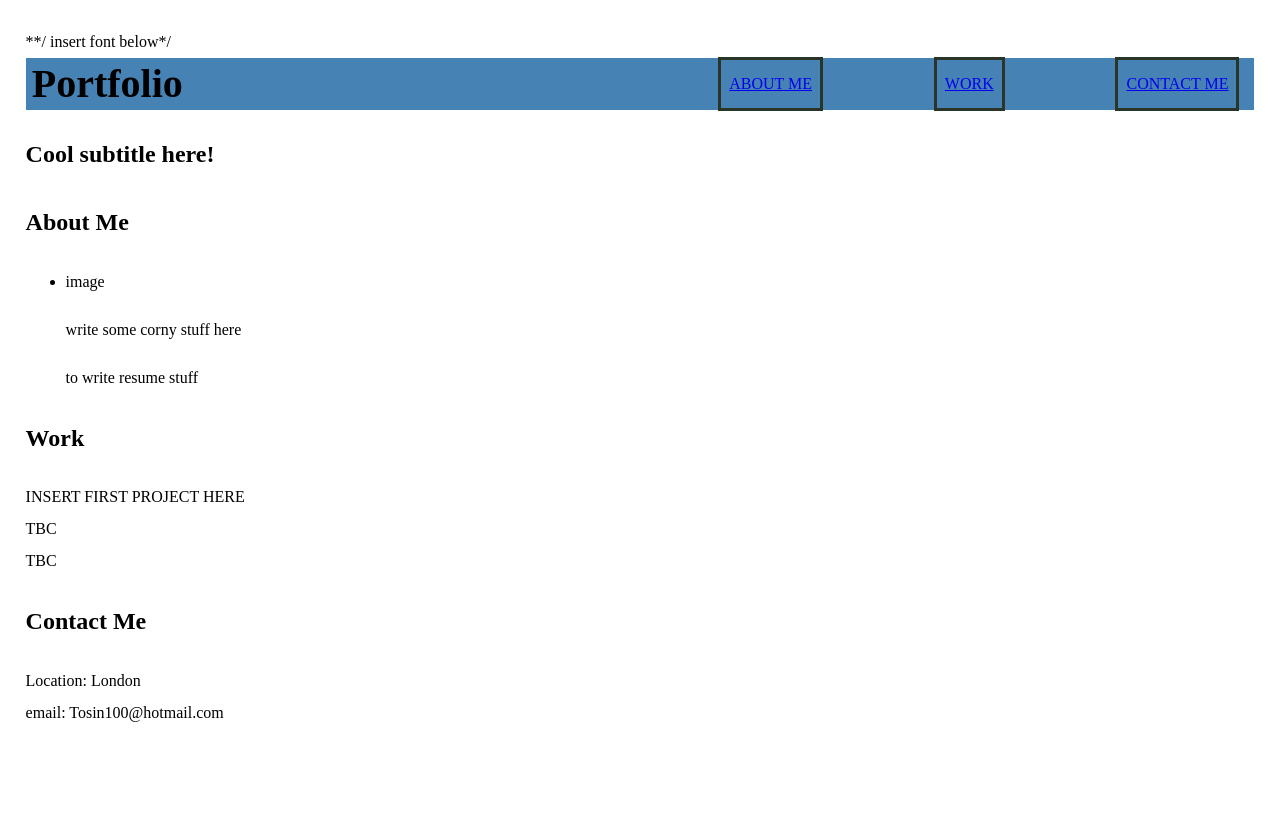
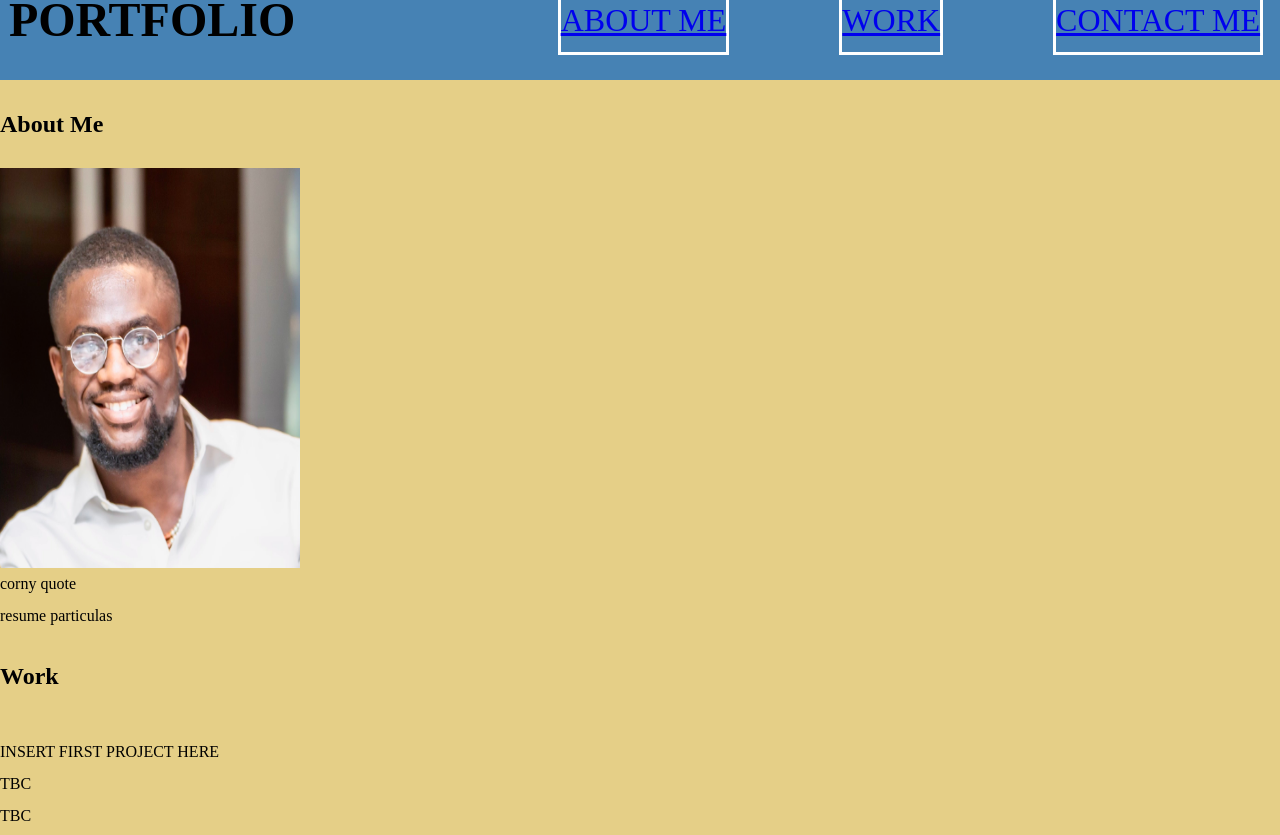
Before and after one commit to Tosin-T/Portfoilo, a plain HTML site: page Assets/index.html in a window 1280 px wide. Shown: the top 835 px of the page. Before the commit the page ends 800 px from the top, so only its background shows below. Drawn offline with Linux system fonts and the light colour scheme.

Commit message:
chages to nav bar

```diff
--- a/Assets/css/style.css
+++ b/Assets/css/style.css
@@ -1,22 +1,29 @@
+*{
+  box-sizing:border-box;
+}
 body{
-  margin: 2%;
+  margin: 0vw;
   line-height: 2;
+  background-color: var(--colour3);
 }
-
+header{
+  background-color:var(--colour4);
+  /* height: ; */
+  height: 80px;
+}
 nav {
   display: flex;
   justify-content: space-between;
   align-items: center;
-  padding: 0.5%;
-  background-color: var(--colour4);
-  height: 5vh;
-  font-size: 20;
-  text-decoration: none;
+  padding:0.7%;
+  height:5vh;
+  font-size: 4vh;
 
         /* Flexbox for nav, although this might be redundant if all children are block elements */
 }
 h1{
-  font-size:5vh;
+  font-size:6vh;
+  text-transform: uppercase;
 }
 nav ul {
   list-style: none;
@@ -26,22 +33,26 @@ nav ul {
   gap: 5vh;
   text-decoration: none;
   text-transform: uppercase ;
-
-
-
 }
 nav a:hover {
   color: var(--colour1);
 
 }
 nav li{
+  position: relative;
   border-style: solid;
-  border-color:var(--colour2);
-margin: 0.1vh;
-  padding: 1vh;
+  border-color:var(--colour1);
+  margin: 0vh;
+  padding: 0vh;
   margin-left: 70px;
 }
-
+.column-sub{
+  display: grid;
+  grid-template-rows:30%,20%,25%,25%;
+}
+#about{
+object-fit: contain;
+}
 :root{
 
 --colour1: #ffffff;
--- a/Assets/index.html
+++ b/Assets/index.html
@@ -2,7 +2,7 @@
 <html lang="en-gb">
 
 <head>
-  **/ insert font below*/
+  <!-- insert font below*/ -->
   <link href=""
   <meta charset="UTF-8">
   <meta name="viewport" content="width=device-width, initial-scale=1.0">
@@ -26,33 +26,21 @@
     </div>
   </header>
 
-  <!-- hero banner -->
-  <section class="hero-banner">
-    <a img="header.jpeg" alt="hero hero-banner image broken">
-    <div>
-      <h2>Cool subtitle here!</h2>
-    </div>
-  </section>
 
   <main class="column">
     <!-- about me -->
-    <div class="coloumn-sub" id="about">
+    <div class="column-sub" id="about">
         <h2>About Me</h2>
-        <ul>
-          <li>
-            <p> image</p>
-
-            <p>write some corny stuff here </p>
-
-            <p>to write resume stuff</p>
-          </li>
-        </ul>
+        <img src="./Images/portrait.jpg" alt="Portfolio Picture" height="400px" width="300px"
+        px"
+        <div>corny quote</div>
+        <div>resume particulas</div>
       </div>
 
     </section>
 
     <!-- portfolio container -->
-    <section class="coloumn-sub" id="work">
+    <section class="column-sub" id="work">
       <h2>Work</h2>
       <p>
         INSERT FIRST PROJECT HERE <br>
@@ -63,7 +51,7 @@
 
   </main>
 <!-- contact -->
-  <footer class="coloumn-sub" id="contact">
+  <footer class="column-sub" id="contact">
 
     <h2>Contact Me</h2>
       <p>
```
Also changed, not shown: Assets/Images/portrait.jpeg (deleted), Assets/Images/portrait.jpg (added), 1 other file.
